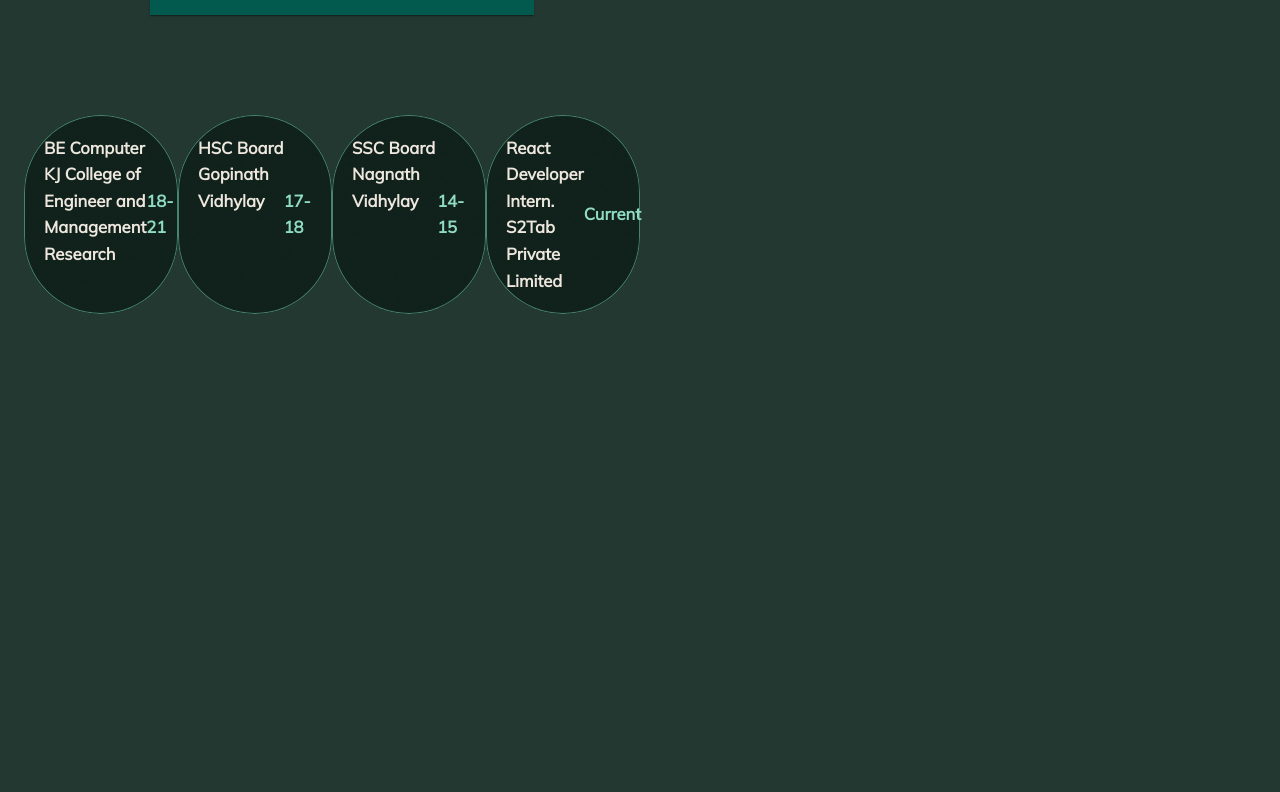
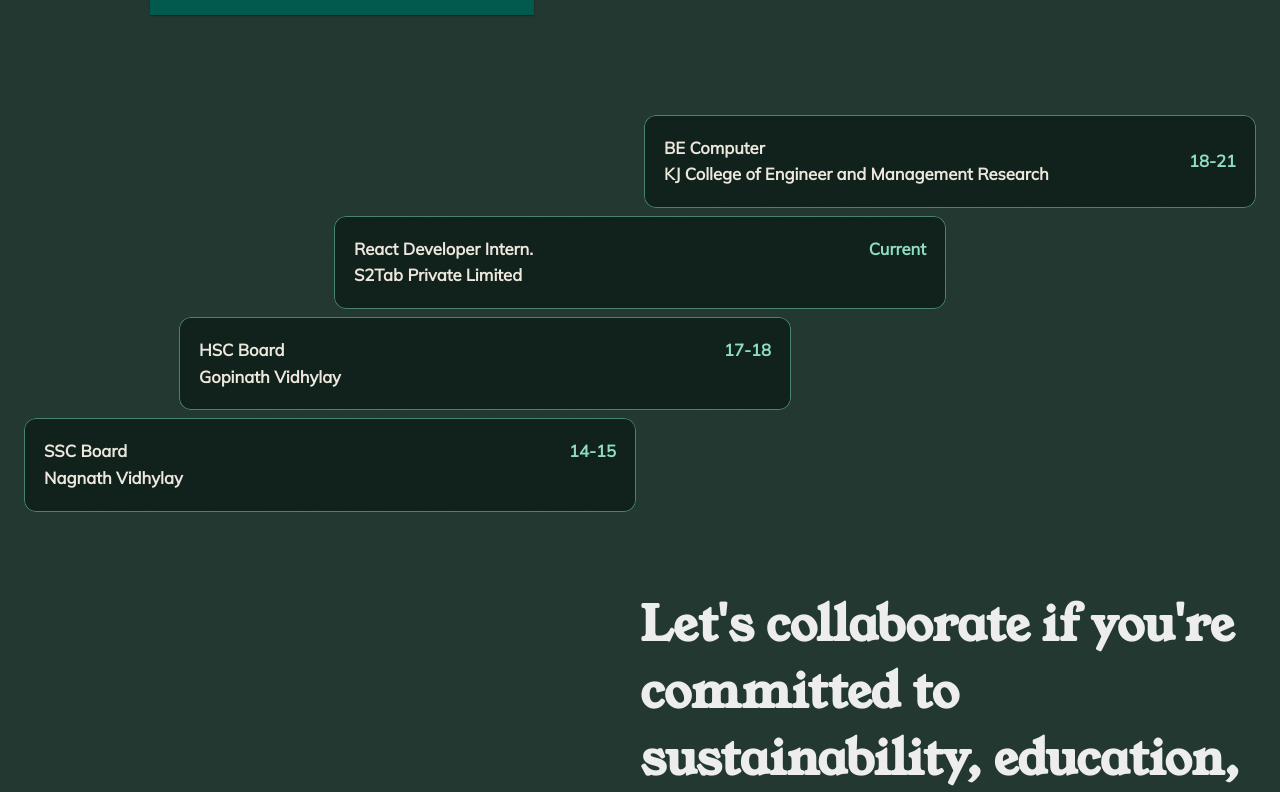
Before and after one commit to manish45-comp/Portfolio-ReactJS, a React (Vite) app: page /about in a window 1280 px wide. Shown: the part 848-1640 px from the top of the page. Built offline with nearby package versions, Linux system fonts and the light colour scheme; grey boxes are pictures that could not be loaded.

Commit message:
fixed course grid issue

```diff
--- a/src/Components/common/Background.jsx
+++ b/src/Components/common/Background.jsx
@@ -33,5 +33,4 @@ const Background = () => {
     </div>
   );
 };
-
 export default Background;
--- a/src/Data/Data.js
+++ b/src/Data/Data.js
@@ -96,50 +96,6 @@ export const technologies = [
     order: "2",
   },
 ];
-
-export const Courses = [
-  {
-    id: 1,
-    course: "BE Computer",
-    description: "KJ College of Engineer and Management Research",
-    duration: "18-21",
-    cs: "5",
-    ce: "9",
-    rs: "1",
-    re: "2",
-  },
-  {
-    id: 2,
-    course: "HSC Board",
-    description: "Gopinath Vidhylay",
-    duration: "17-18",
-    cs: "2",
-    ce: "6",
-    rs: "3",
-    re: "4",
-  },
-  {
-    id: 3,
-    course: "SSC Board",
-    description: "Nagnath Vidhylay",
-    duration: "14-15",
-    cs: "1",
-    ce: "5",
-    rs: "4",
-    re: "5",
-  },
-  {
-    id: 4,
-    course: "React Developer Intern.",
-    description: "S2Tab Private Limited",
-    duration: "Current",
-    cs: "3",
-    ce: "7",
-    rs: "2",
-    re: "3",
-  },
-];
-
 export const MyProcess = [
   {
     id: "01",
--- a/src/pages/skills/Skills.css
+++ b/src/pages/skills/Skills.css
@@ -2,13 +2,12 @@
   background: rgba(255, 255, 255, 0.3);
   transition: all 0.6s cubic-bezier(0.22, 1, 0.36, 1);
   display: grid;
-  backdrop-filter: blur(15px);
   border: none;
   box-shadow: inset 0 0 0 1px #47856e;
-}
-.gridCard:hover {
-  border: 1px solid var(--color-green400);
-  transform: translateY(-5px) !important;
+  background: rgba(71, 133, 110, 0.25);
+  backdrop-filter: blur(4px);
+  -webkit-backdrop-filter: blur(4px);
+  border-radius: 10px;
 }
 
 .skillsImg {
--- a/src/section/courses/CoursesSection.jsx
+++ b/src/section/courses/CoursesSection.jsx
@@ -1,14 +1,46 @@
-import { useMemo } from "react";
-import { renderCourses } from "../../utils/utils";
-import { Courses } from "../../Data/Data";
+const CoursesSection = () => {
+  return (
+    <div className="grid grid-cols-1 gap-2 md:grid-cols-8 md:grid-rows-4">
+      <div className="cardBg col-span-1 md:col-start-5 md:col-end-9 md:row-start-1 md:row-end-2 rounded-xl p-5 flex flex-row items-start justify-between">
+        <p className="eduName flex text-start flex-col">
+          <span className="bodyText">BE Computer</span>
+          <span className="bodyText">
+            KJ College of Engineer and Management Research
+          </span>
+        </p>
+        <p className="bodyText inverted my-auto">
+          <span>18-21</span>
+        </p>
+      </div>
 
-const CoursesSection = () => {
-  const memorizesCourses = useMemo(() => renderCourses(Courses), []);
-  return (
-    <div className="grid grid-cols-1">
-      <div className="md:col-span-8 lg:hidden">{memorizesCourses}</div>
-      <div className="gap-y-5 hidden lg:grid md:grid-cols-8 md:grid-rows-4">
-        {memorizesCourses}
+      <div className="cardBg col-span-1 md:col-start-2 md:col-end-6 md:row-start-3 md:row-end-4 rounded-xl p-5 flex flex-row items-start justify-between">
+        <p className="eduName flex text-start flex-col">
+          <span className="bodyText">HSC Board</span>
+          <span className="bodyText">Gopinath Vidhylay</span>
+        </p>
+        <p>
+          <span className="bodyText inverted my-auto">17-18</span>
+        </p>
+      </div>
+
+      <div className="cardBg col-span-1 md:col-start-1 md:col-end-5 md:row-start-4 md:row-end-5 rounded-xl p-5 flex flex-row items-start justify-between">
+        <p className="eduName flex text-start flex-col">
+          <span className="bodyText">SSC Board</span>
+          <span className="bodyText">Nagnath Vidhylay</span>
+        </p>
+        <p>
+          <span className="bodyText inverted my-auto">14-15</span>
+        </p>
+      </div>
+
+      <div className="cardBg col-span-1 md:col-start-3 md:col-end-7 md:row-start-2 md:row-end-3 rounded-xl p-5 flex flex-row items-start justify-between">
+        <p className="eduName flex text-start flex-col">
+          <span className="bodyText">React Developer Intern.</span>
+          <span className="bodyText">S2Tab Private Limited</span>
+        </p>
+        <p>
+          <span className="bodyText inverted my-auto">Current</span>
+        </p>
       </div>
     </div>
   );
--- a/src/styles/global.css
+++ b/src/styles/global.css
@@ -141,6 +141,7 @@ html {
   width: 100%;
   background-color: var(--color-green800);
 }
+
 li {
   list-style: none;
   text-decoration: none;
@@ -206,6 +207,7 @@ section {
   display: block;
   font-weight: 700;
 }
+
 .grid-container {
   width: 100%;
   height: 100%;
@@ -216,6 +218,7 @@ section {
   background-color: var(--color-green800);
   z-index: 0;
 }
+
 .grid-svg {
   width: 50%;
   height: 50%;
@@ -230,7 +233,6 @@ section {
   z-index: 0;
   position: absolute;
 }
-
 .cardBg {
   background-color: #11221c;
   box-shadow: inset 0 0 0 1px #47856e;
--- a/src/utils/utils.jsx
+++ b/src/utils/utils.jsx
@@ -13,7 +13,8 @@ export const renderSkills = (skillsArray) => {
         item.rowWidth ? "col-span-2 row-span-2" : "col-span-2 row-span-1"
       } rounded-xl p-10 gridCard`}
     >
-      <div
+      <motion.div
+        whileHover={{ y: -10 }}
         className={`flex justify-center items-center ${
           item.rowWidth ? "flex-col" : "flex-row"
         } `}
@@ -29,25 +30,8 @@ export const renderSkills = (skillsArray) => {
         <div className="rounded-full">
           <img className="" src={item.imgPath}></img>
         </div>
-      </div>
+      </motion.div>
     </motion.div>
-  ));
-};
-
-export const renderCourses = (Courses) => {
-  return Courses.map((item, index) => (
-    <div
-      key={index}
-      className={`mb-3 md:mb-0 cardBg row-start-${item.rs} row-end-${item.re} col-start-${item.cs} col-end-${item.ce} rounded-full p-5 flex flex-row items-start justify-between`}
-    >
-      <p className="eduName flex text-start flex-col">
-        <span className="bodyText">{item.course}</span>
-        <span className="bodyText">{item.description}</span>
-      </p>
-      <p className="bodyText inverted my-auto">
-        <span>{item.duration}</span>
-      </p>
-    </div>
   ));
 };
 
```
